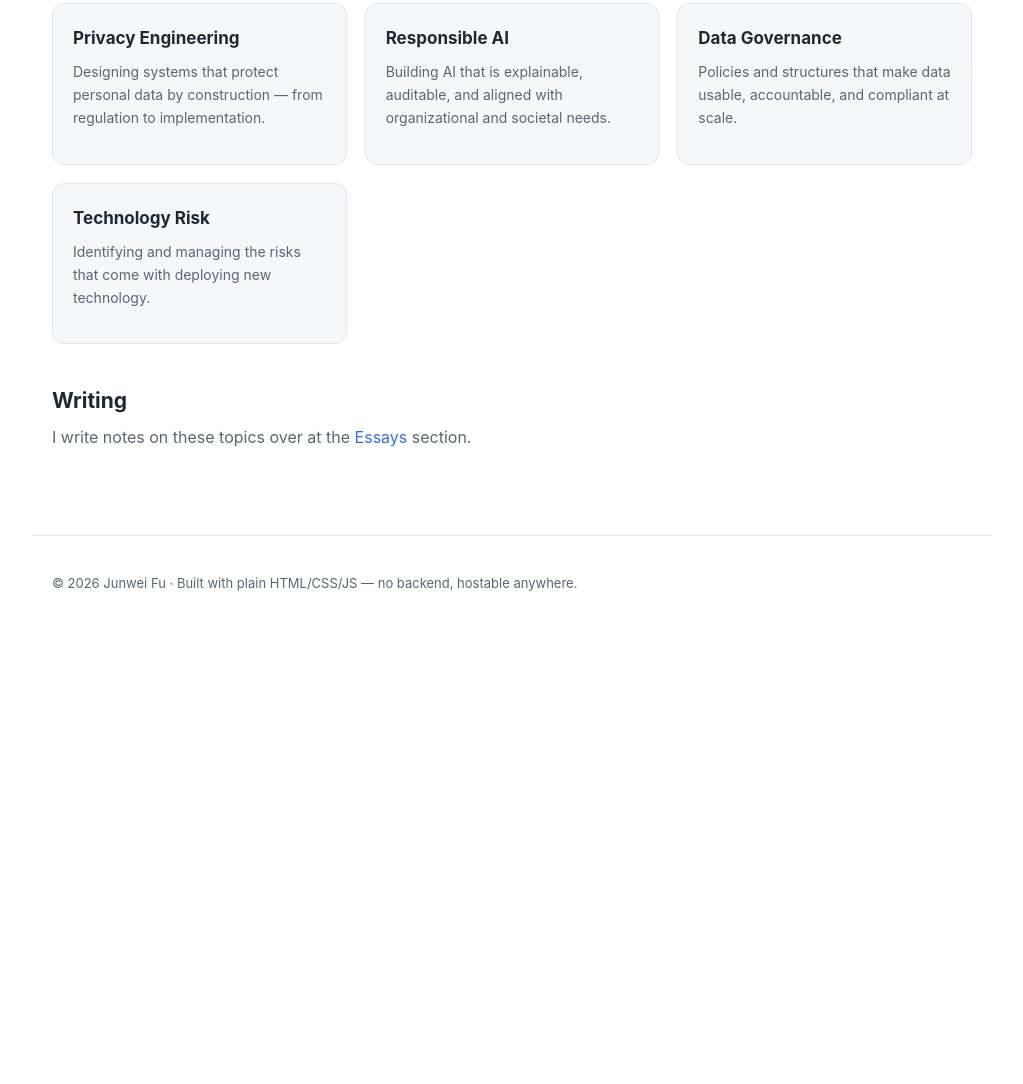
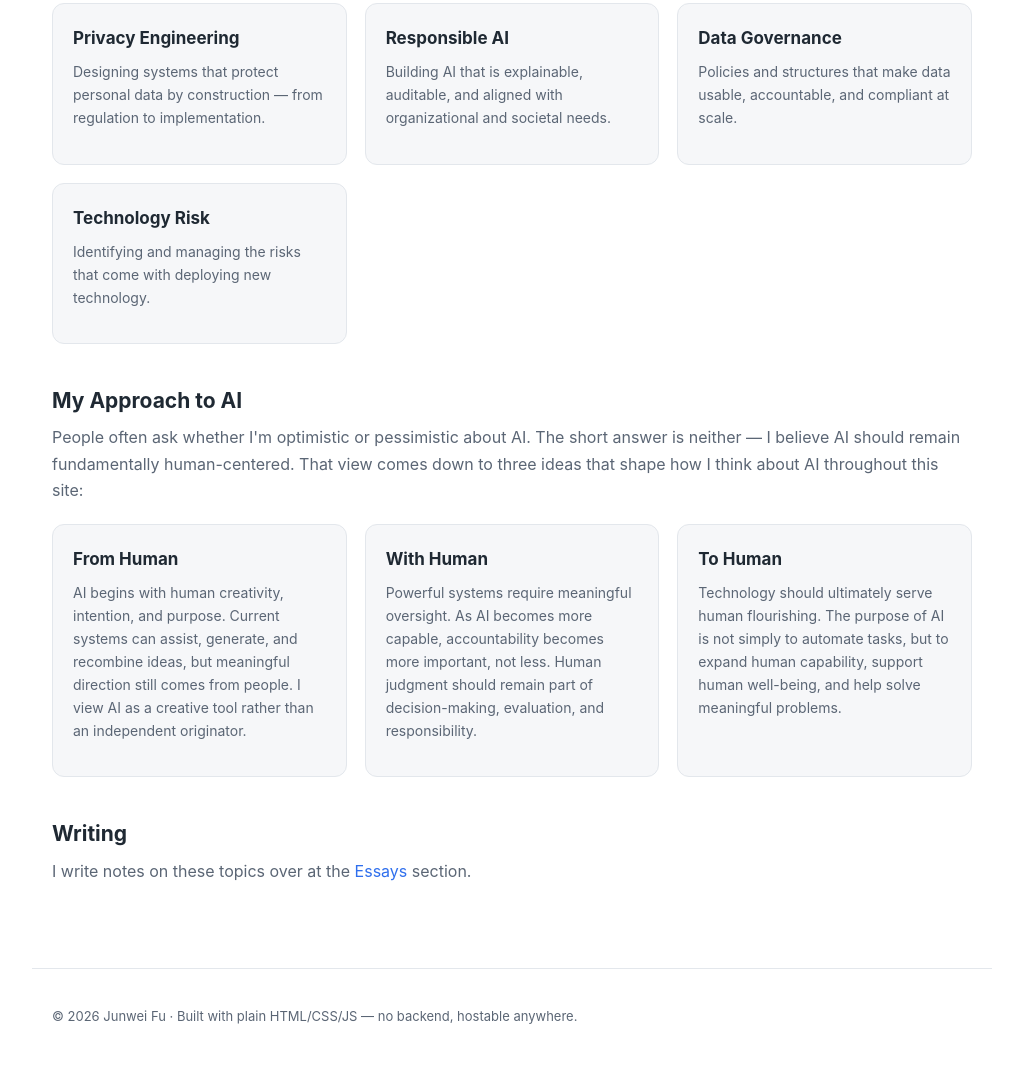
Before and after one commit to rfu1909829559-crypto/rfu1909829559-crypto.github.io, a plain HTML site: page about.html in a window 1280 px wide. Shown: the part 449-1533 px from the top of the page, without its empty margins (128-1151 px from the left). Before the commit the page ends 1104 px from the top, so only its background shows below. Drawn offline with Linux system fonts and the light colour scheme.

Commit message:
Add 'My Approach to AI' section (From/With/To Human) to About page

```diff
--- a/about.html
+++ b/about.html
@@ -70,6 +70,25 @@
     </section>
 
     <section class="section">
+      <h2>My Approach to AI</h2>
+      <p class="lead">People often ask whether I'm optimistic or pessimistic about AI. The short answer is neither — I believe AI should remain fundamentally human-centered. That view comes down to three ideas that shape how I think about AI throughout this site:</p>
+      <div class="grid">
+        <div class="card">
+          <h3>From Human</h3>
+          <p>AI begins with human creativity, intention, and purpose. Current systems can assist, generate, and recombine ideas, but meaningful direction still comes from people. I view AI as a creative tool rather than an independent originator.</p>
+        </div>
+        <div class="card">
+          <h3>With Human</h3>
+          <p>Powerful systems require meaningful oversight. As AI becomes more capable, accountability becomes more important, not less. Human judgment should remain part of decision-making, evaluation, and responsibility.</p>
+        </div>
+        <div class="card">
+          <h3>To Human</h3>
+          <p>Technology should ultimately serve human flourishing. The purpose of AI is not simply to automate tasks, but to expand human capability, support human well-being, and help solve meaningful problems.</p>
+        </div>
+      </div>
+    </section>
+
+    <section class="section">
       <h2>Writing</h2>
       <p class="lead">I write notes on these topics over at the <a href="articles.html">Essays</a> section.</p>
     </section>
```
